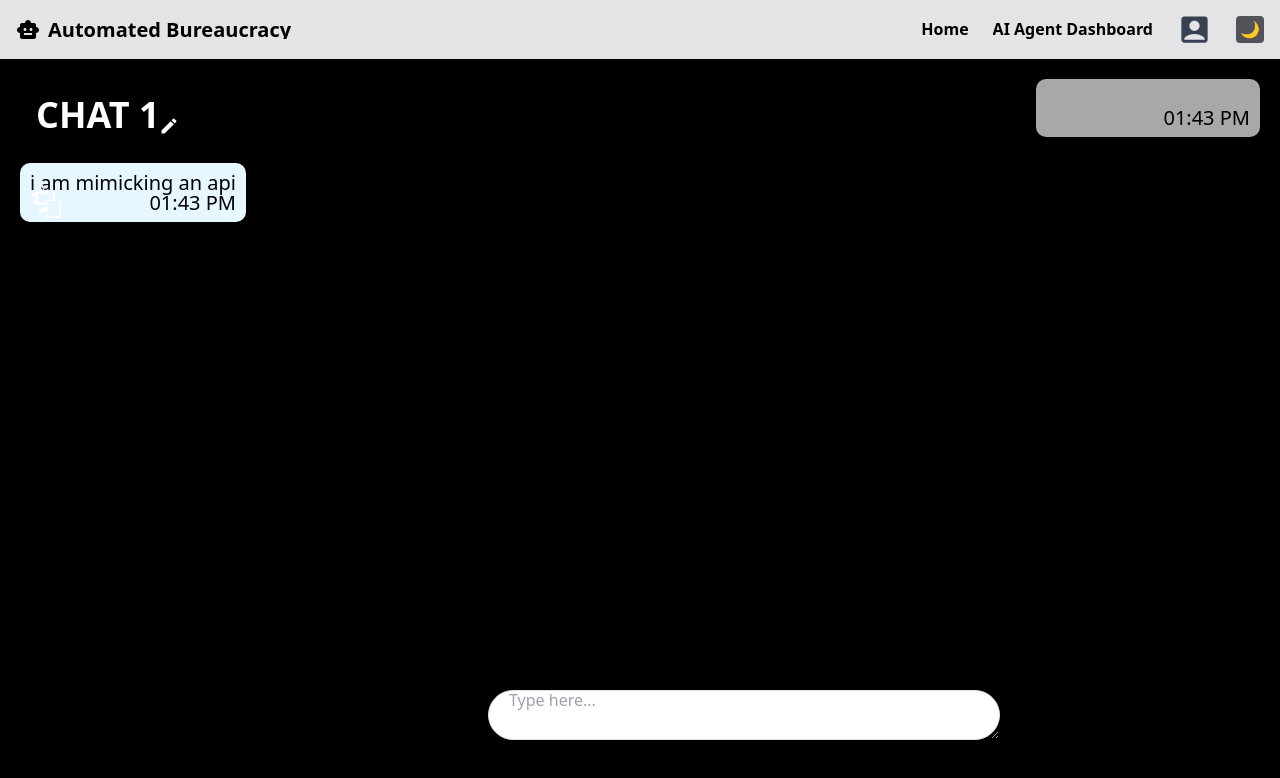
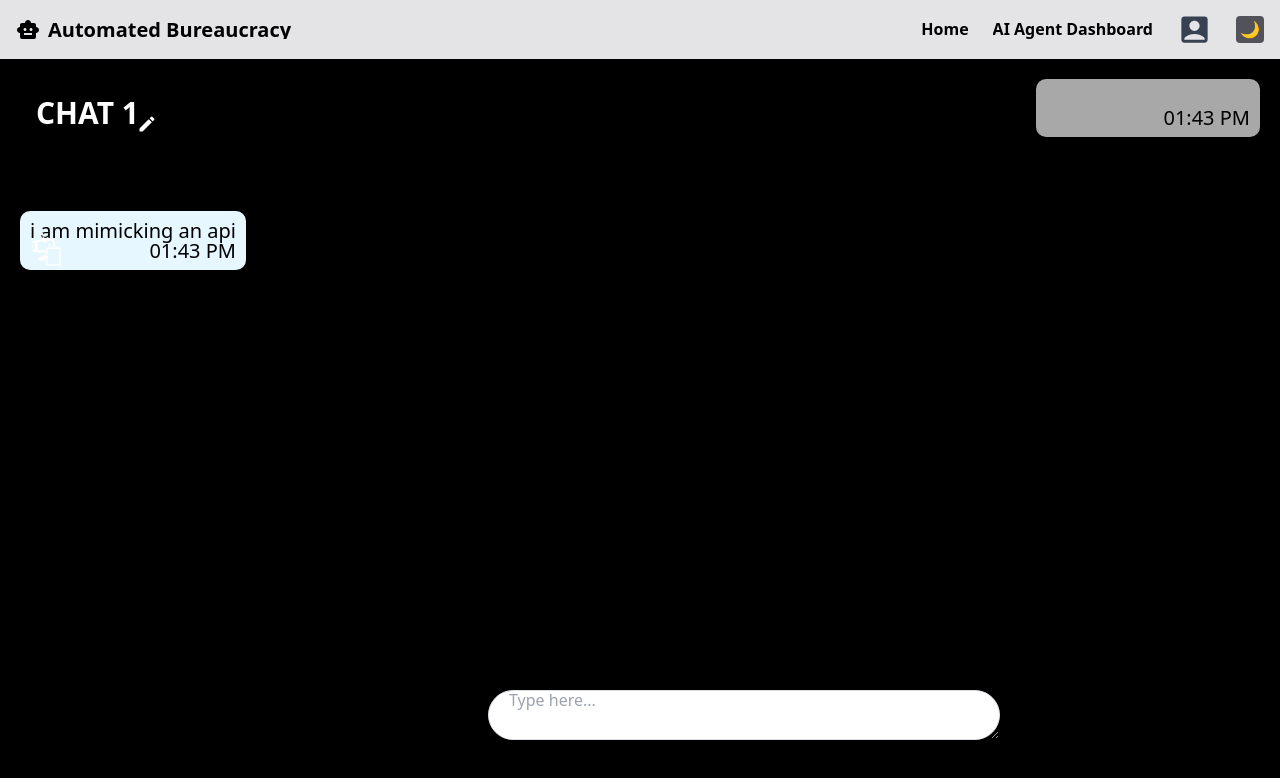
Before and after one commit to Automated-Bureaucracy-Kickoff/Automated-Bureaucracy, a React (Vite) app in the folder frontend-v2/: page /testing in a window 1280 px wide. Both pictures are taken after a click on the icon 1052 px from the left and 715 px from the top of the page. Shown: the top 778 px of the page. Built offline with nearby package versions, Linux system fonts and the light colour scheme.

Commit message:
Structural Change

```diff
--- a/frontend-v2/src/App.jsx
+++ b/frontend-v2/src/App.jsx
@@ -2,7 +2,7 @@ import './App.css'
 import { Provider } from 'react-redux'
 import { BrowserRouter, Route, Routes } from 'react-router-dom'
 import { store } from './redux/store/store.js'
-import ChatBot from './pages/ChatBot.jsx'
+import ChatBot from './components/ChatBot.jsx'
 import LandingPage from './pages/HomePage.jsx'
 import Navbar from './components/Navbar.jsx'
 import MainPage from './pages/MainPage.jsx'
--- a/frontend-v2/src/pages/ChatBot.jsx
+++ b/frontend-v2/src/components/ChatBot.jsx
@@ -1,6 +1,6 @@
-import Response from "../components/ChatResponse"
-import Input from "../components/ChatInput"
-import "./Chatbot.css"
+import Response from "./ChatResponse"
+import Input from "./ChatInput"
+import "../css/ChatBot.css"
 
 const ChatBot = () => {
 
--- a/frontend-v2/src/components/ChatResponse.jsx
+++ b/frontend-v2/src/components/ChatResponse.jsx
@@ -8,15 +8,15 @@ const Response = () => {
   return (
     <div className="response-container bg-black p-0 m-0 min-w-96 min-h-64 overflow-x-hidden" >
 
-      <div className="text-white text-4xl font-bold bg-black/30 p-4  text-left z-20 fixed" style={{width:"100%"}}>
+      <div className="text-white text-3xl font-bold bg-black/30 p-4 mb-3 text-left z-20 fixed" style={{width:"100%"}}>
         {title||"Default Title"} <EditIcon className="relative -left-3 top-2" style={{height:"20px"}} onClick={()=>{let text = prompt("enter yor title"); setTitle(text)}}/>
       </div>
 
       {messages.map((ele, index) => (
         <>
           <div
-            className={`message ${index % 2 == 0 ? "message-right" : "message-left"} min-w-56 dark:bg-zinc-700 mb-4 min-h-fit relative `}
-            key={index}
+            className={`message ${index % 2 == 0 ? "message-right" : "message-left"} min-w-56 dark:bg-zinc-700 mb-16 min-h-fit relative `}
+            key={index+ele[0]}
           >
             {index % 2 != 0 ? <AiIcon /> : ""}
             {ele[0]}
--- a/frontend-v2/src/pages/MainPage.jsx
+++ b/frontend-v2/src/pages/MainPage.jsx
@@ -1,5 +1,5 @@
 import { ClassNames } from "@emotion/react"
-import ChatBot from "./ChatBot"
+import ChatBot from "../components/ChatBot"
 import { useEffect } from "react"
 
 
```
Also changed, not shown: frontend-v2/src/css/Chatbot.css (renamed from frontend-v2/src/pages/Chatbot.css).
